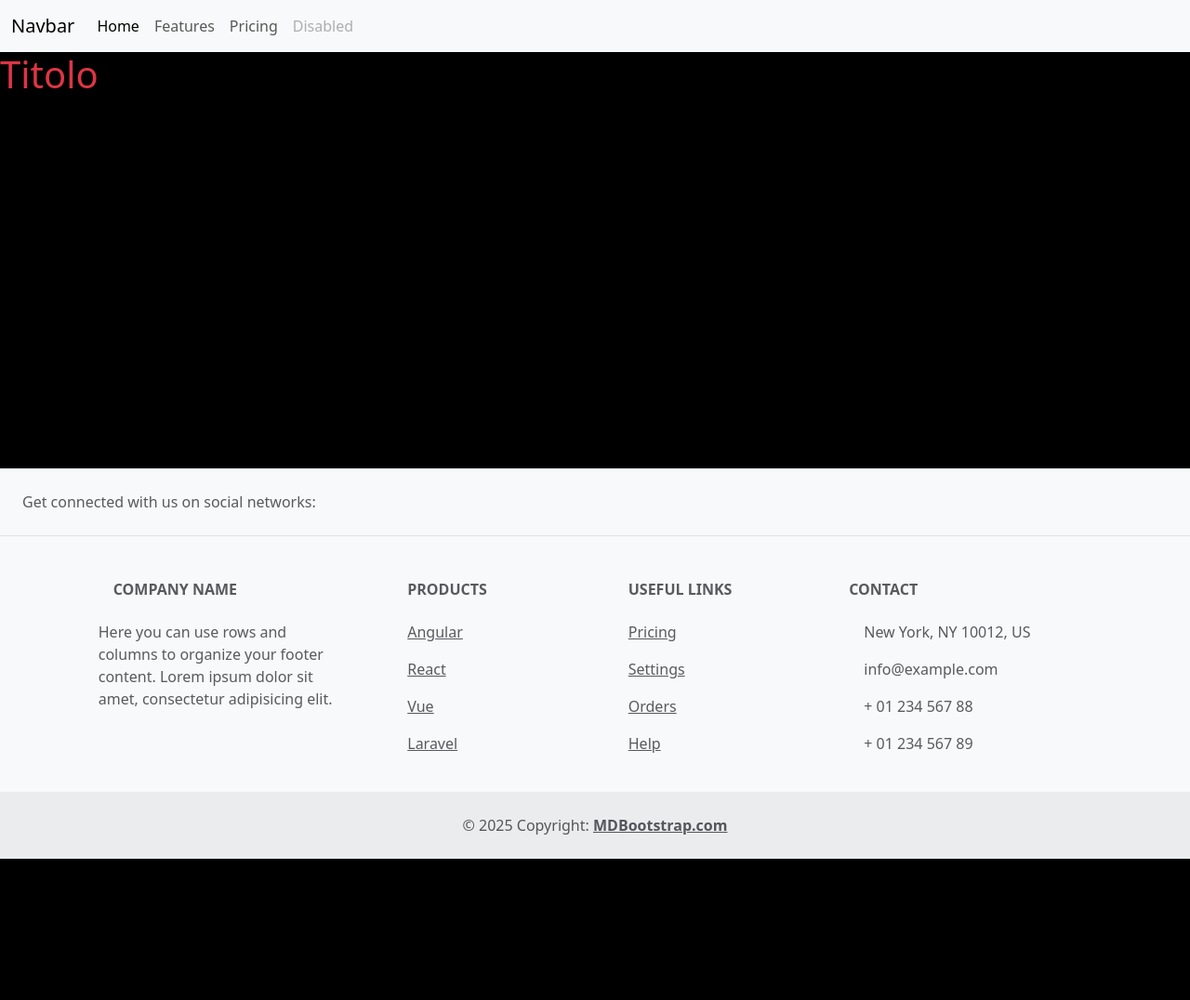
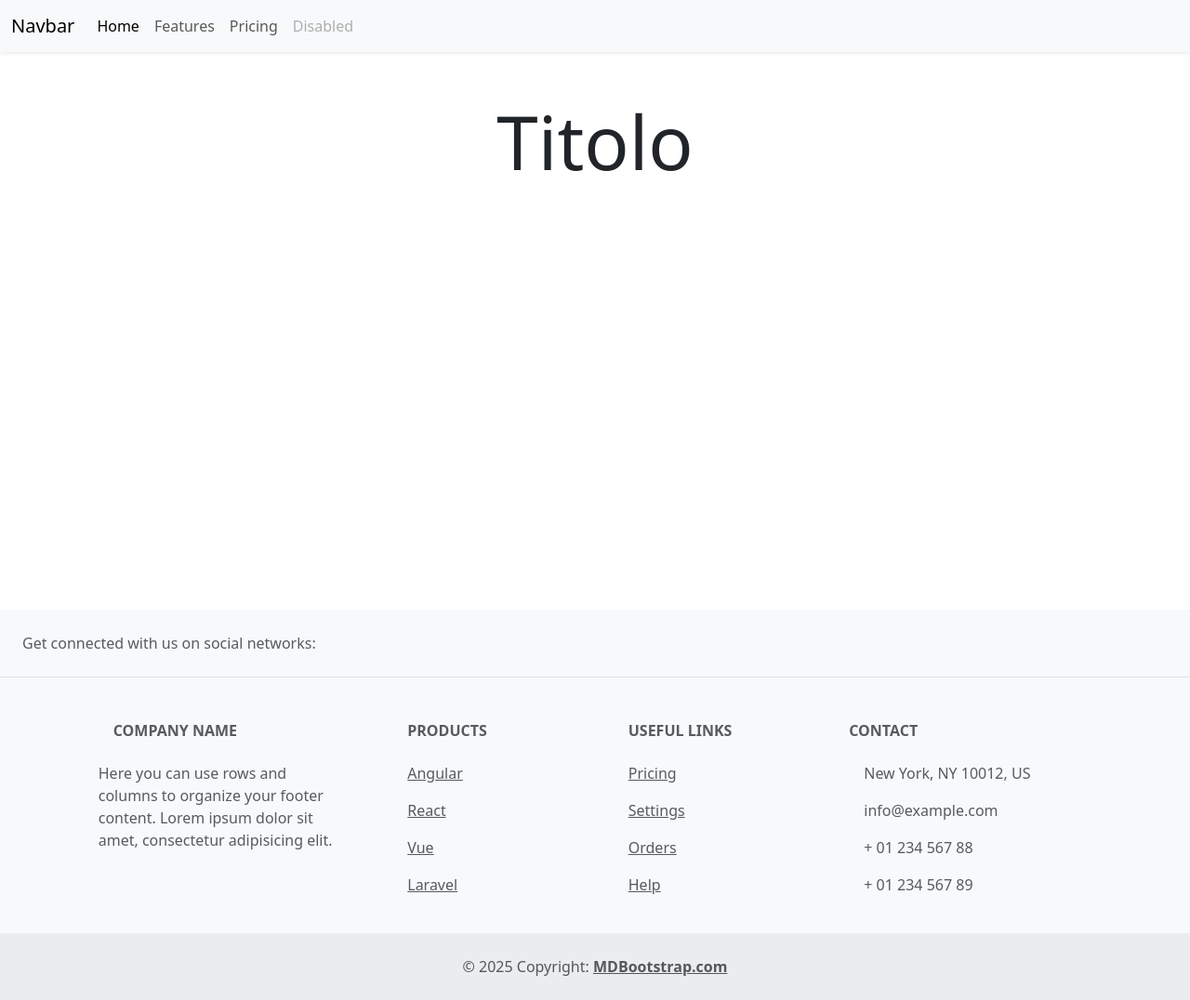
Before and after one commit to peppe2412/e-commerce_php, a PHP site: page /public/views/home.php in a window 1280 px wide. Shown: the whole page at 93% size. Before the commit the page ends 924 px from the top, so only its background shows below. Run offline with PHP 8.4, Linux system fonts and the light colour scheme.

Commit message:
scaffolding finito

```diff
--- a/public/components/layout.php
+++ b/public/components/layout.php
@@ -6,7 +6,7 @@
     <meta name="viewport" content="width=device-width, initial-scale=1.0">
     <title>E-Commerce | <?php echo $title ?></title>
     <link href="https://cdn.jsdelivr.net/npm/bootstrap@5.3.8/dist/css/bootstrap.min.css" rel="stylesheet" integrity="sha384-sRIl4kxILFvY47J16cr9ZwB07vP4J8+LH7qKQnuqkuIAvNWLzeN8tE5YBujZqJLB" crossorigin="anonymous">
-    <link rel="stylesheet" href="/public/css/style.css">
+    <link rel="stylesheet" href="../css//style.css">
 </head>
 
 <body>
--- a/public/components/navbar.php
+++ b/public/components/navbar.php
@@ -1,4 +1,4 @@
-<nav class="navbar navbar-expand-lg bg-body-tertiary">
+<nav class="navbar navbar-expand-lg bg-body-tertiary shadow-sm">
     <div class="container-fluid">
         <a class="navbar-brand" href="#">Navbar</a>
         <button class="navbar-toggler" type="button" data-bs-toggle="collapse" data-bs-target="#navbarNav" aria-controls="navbarNav" aria-expanded="false" aria-label="Toggle navigation">
--- a/public/css/style.css
+++ b/public/css/style.css
@@ -1,6 +1,4 @@
-body{
-    background-color: black;
-}
+
 
 footer{
     margin-top: 400px;
--- a/public/views/home.php
+++ b/public/views/home.php
@@ -5,7 +5,13 @@ $title = 'Home';
 ob_start();
 ?>
 
-<h1 class="text-danger">Titolo</h1>
+<header class="container py-5">
+    <div class="row justify-content-center">
+        <div class="col-12 col-md-6">
+            <h1 class="text-center display-1">Titolo</h1>
+        </div>
+    </div>
+</header>
 
 <?php
 $content = ob_get_clean();
```
Also changed, not shown: 1 other file.
